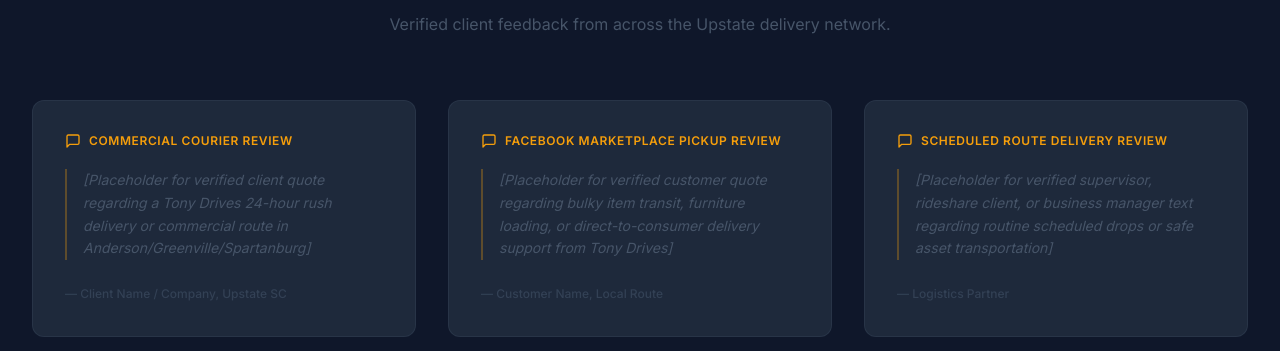
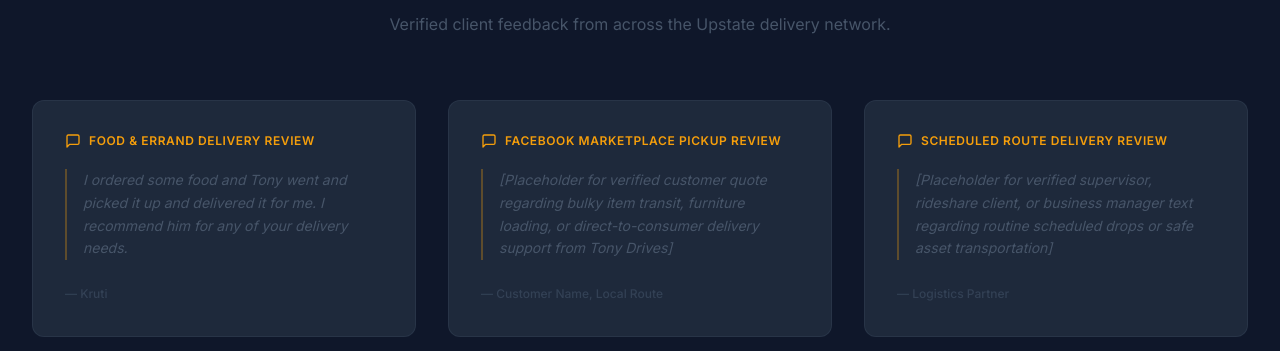
Before and after one commit to tonyzamberlin/tonydrives, a React (Vite) app: page / in a window 1280 px wide. Shown: the part 4560-4911 px from the top of the page. Built offline with nearby package versions, Linux system fonts and the light colour scheme.

Commit message:
Update testimonials: Kruti's review first

```diff
--- a/src/components/Testimonials.tsx
+++ b/src/components/Testimonials.tsx
@@ -2,10 +2,10 @@ import { Star, MessageSquare } from 'lucide-react';
 
 const testimonials = [
   {
-    header: 'Commercial Courier Review',
+    header: 'Food & Errand Delivery Review',
     placeholder:
-      '[Placeholder for verified client quote regarding a Tony Drives 24-hour rush delivery or commercial route in Anderson/Greenville/Spartanburg]',
-    attribution: 'Client Name / Company, Upstate SC',
+      'I ordered some food and Tony went and picked it up and delivered it for me. I recommend him for any of your delivery needs.',
+    attribution: 'Kruti',
   },
   {
     header: 'Facebook Marketplace Pickup Review',
```
Also changed, not shown: vite.config.ts.timestamp-1781668266843-8469034bcb402.mjs (deleted, +0 -13 lines).
